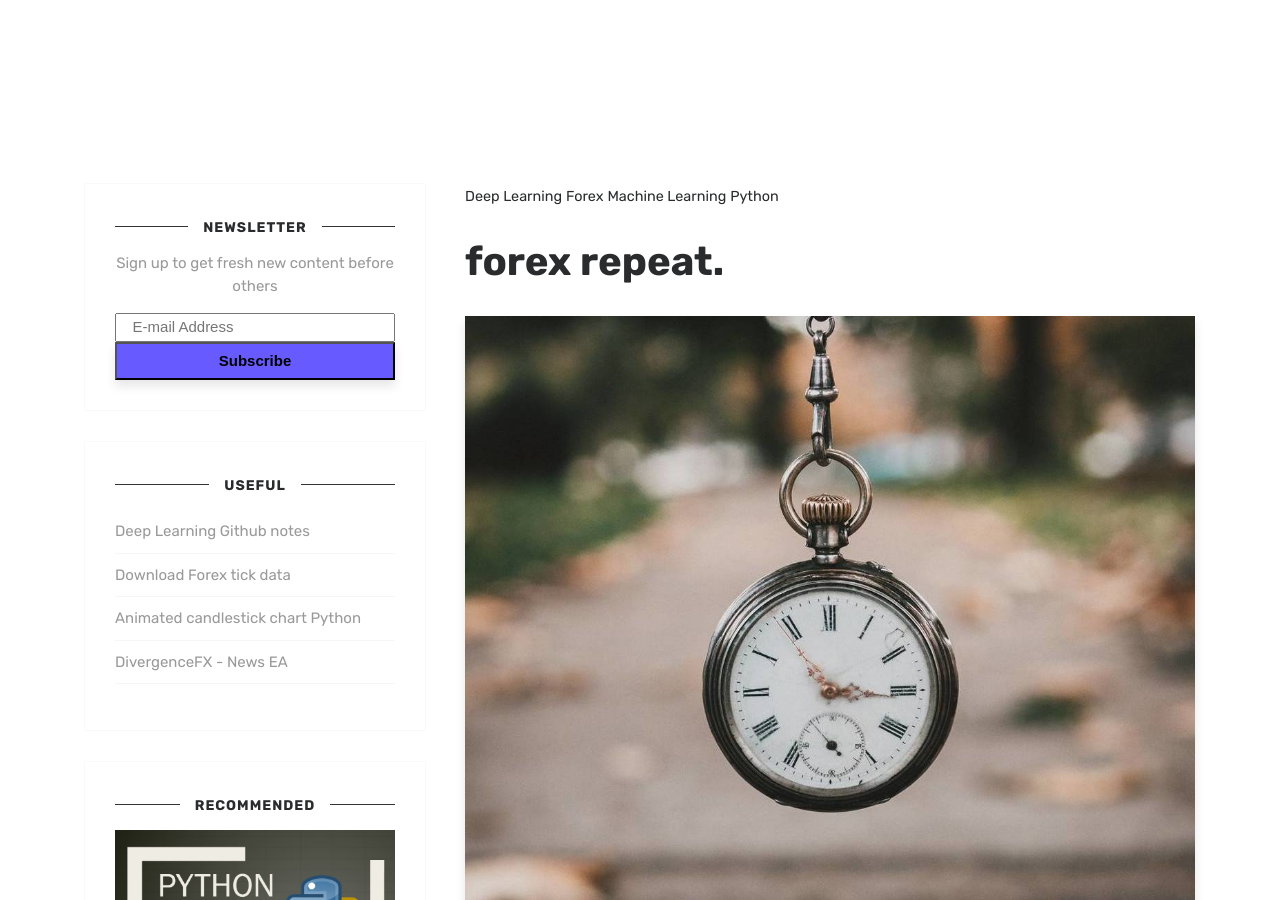
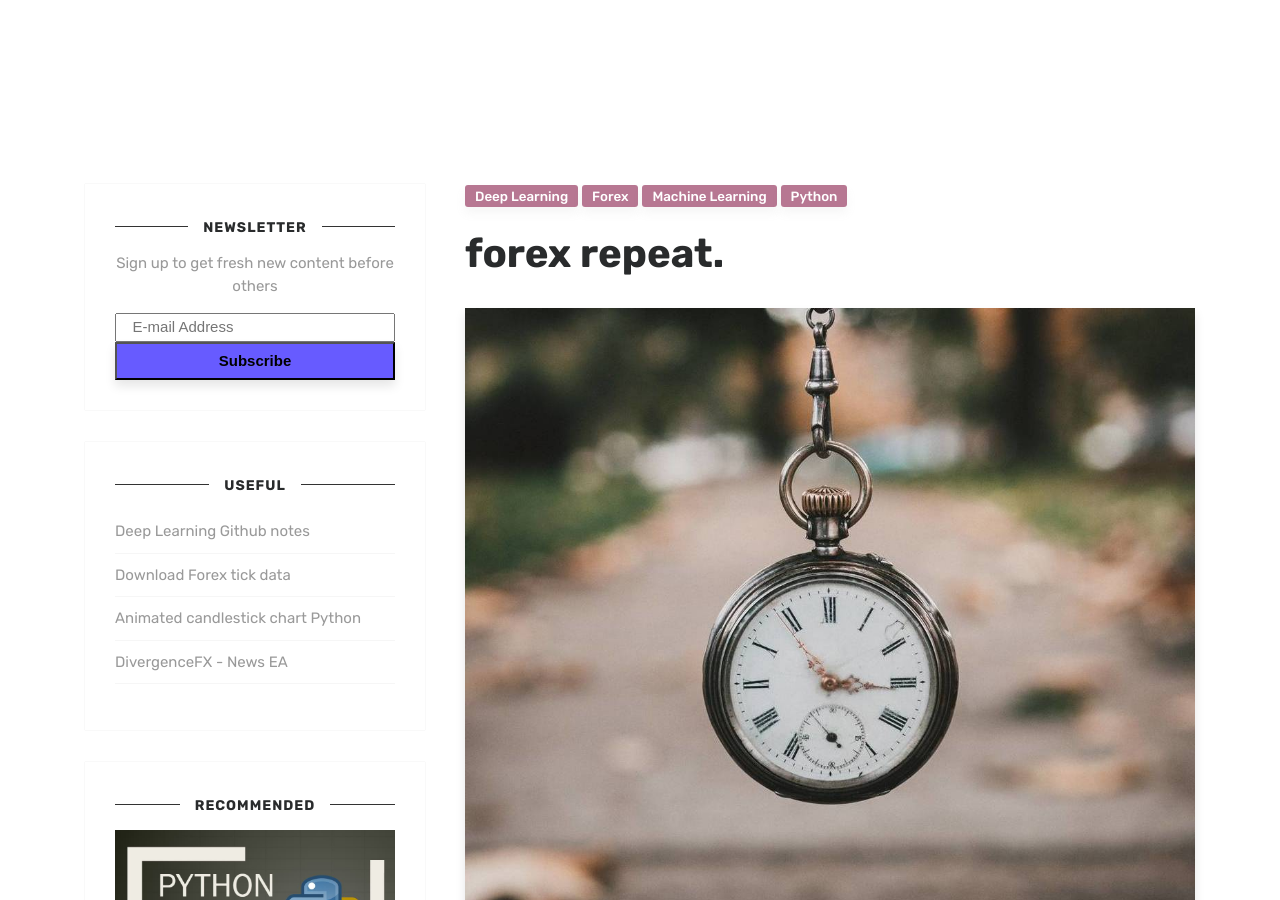
Before and after one commit to MikePapinski/MikePapinski.github.io, a Jekyll site: the page built from _posts/2018-12-18-Is-there-any-time- in-Forex-that-repeats.md, in a window 1280 px wide and 900 px high. Built offline with Jekyll 4.4.1, drawn with Linux system fonts in a browser that asks for light colours; comment, search, counter and statistics services are not loaded.

Commit message:
post fixed

```diff
--- a/_layouts/post.html
+++ b/_layouts/post.html
@@ -28,8 +28,8 @@ post_class: post-template
                         {% assign sortedCategories = page.categories | sort %}
                         {% for category in sortedCategories %}
                         <li>
-                        <!-- <a href="{{ site.baseurl }}/category/{{ category | slugify }}/">{{ category }}</a>  -->
-                            <label>{{ category }}</label>
+                        <a href="{{ site.baseurl }}/category/{{ category | slugify }}/">{{ category }}</a>
+                         <!--   <label>{{ category }}</label> -->
                         </li>
                         {% endfor %}
                     </ul>
```
